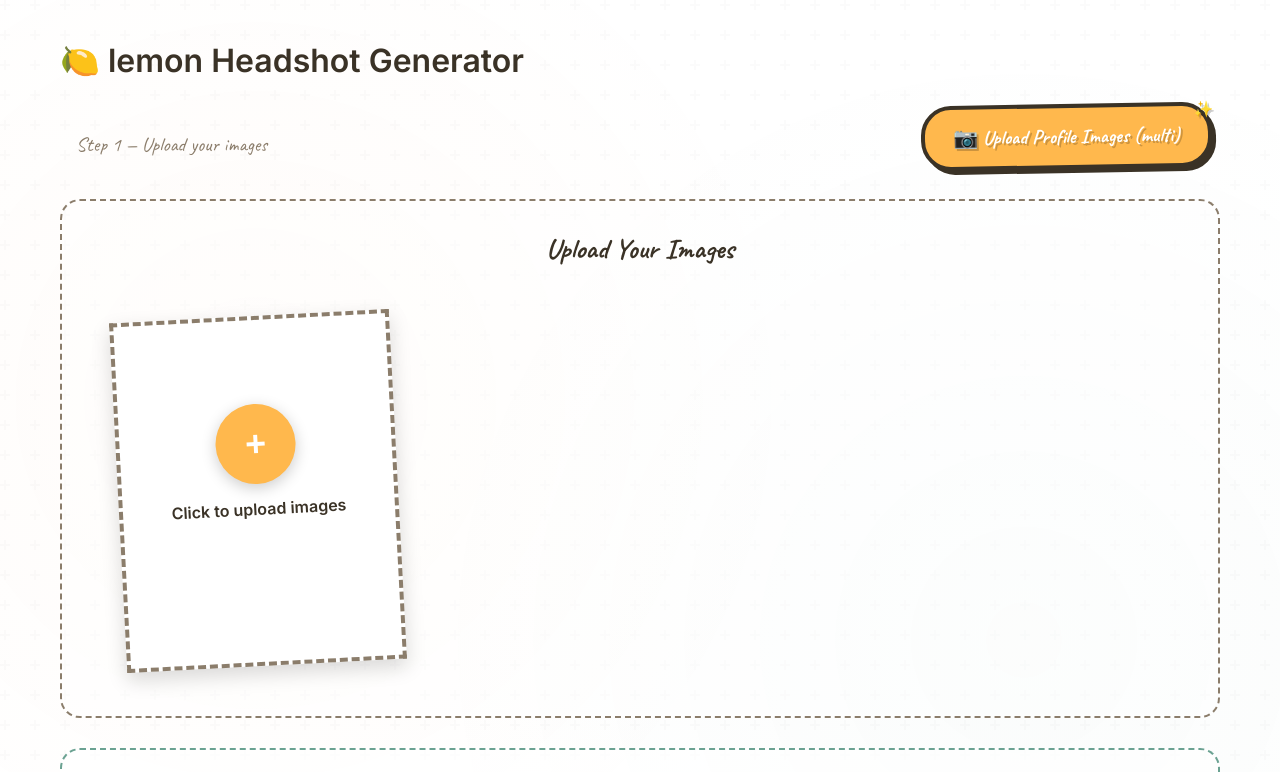
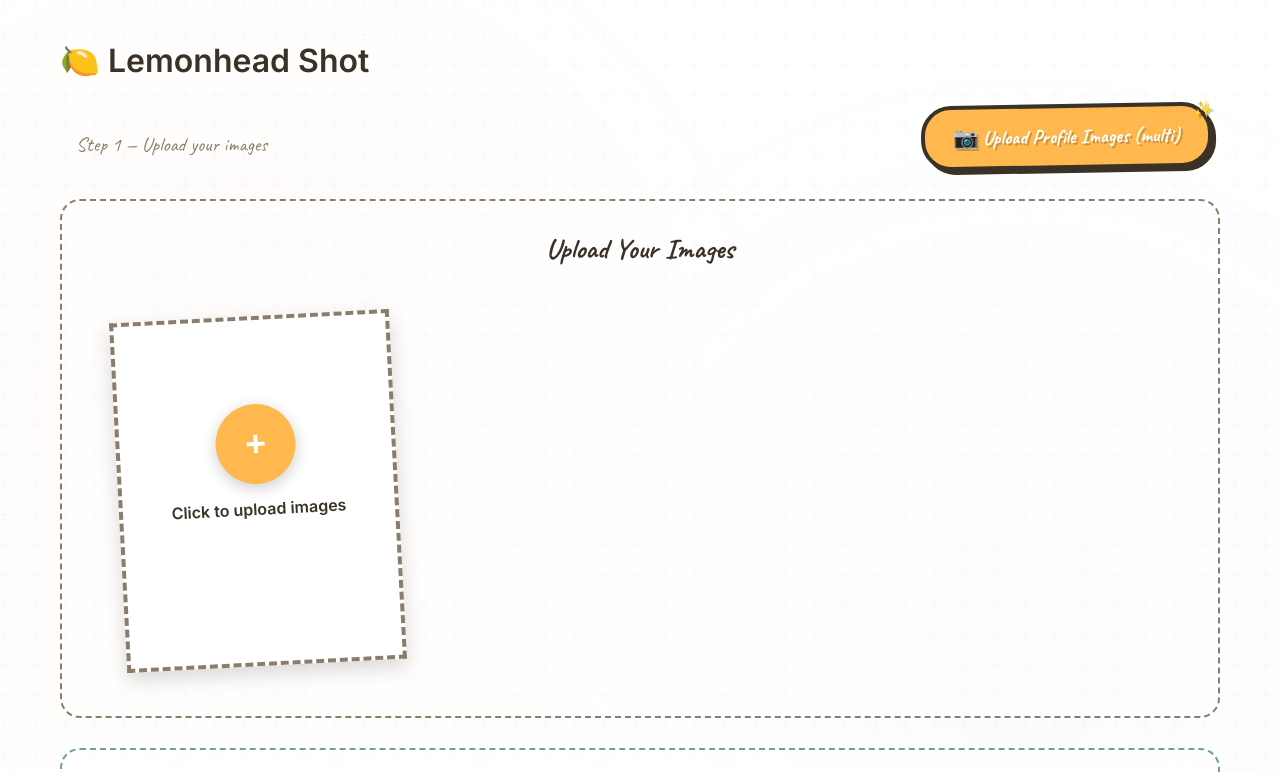
Before and after one commit to khanorko/LemonheadShots, a website: page index.html in a window 1280 px wide. Shown: the top 772 px of the page. Drawn offline with Linux system fonts and the light colour scheme.

Commit message:
🍋 Update title to 'Lemonhead Shot'
- Change HTML title from 'lemon Headshot Generator' to 'Lemonhead Shot'
- Update main h1 heading to match
- Cleaner, more concise branding

```diff
--- a/index.html
+++ b/index.html
@@ -3,12 +3,12 @@
 <head>
   <meta charset="UTF-8" />
   <meta name="viewport" content="width=device-width, initial-scale=1.0" />
-  <title>🍋 lemon Headshot Generator</title>
+  <title>🍋 Lemonhead Shot</title>
   <link rel="stylesheet" href="styles.css" />
 </head>
 <body>
   <div class="container">
-    <h1 class="title">🍋 lemon Headshot Generator</h1>
+    <h1 class="title">🍋 Lemonhead Shot</h1>
 
     <div class="controls">
       <div class="step-header">
```
